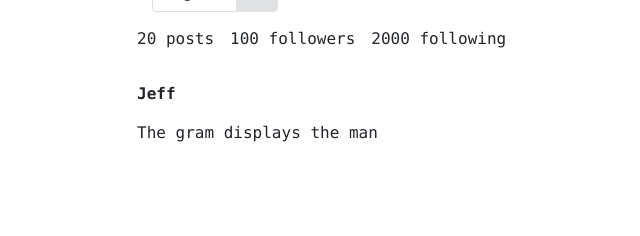
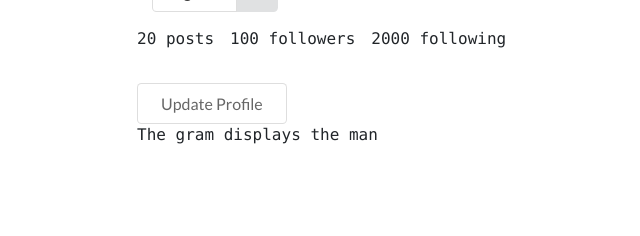
Before and after one commit to i-Krypt/instaclone, a Django app: page /profile/ in a window 1280 px wide. Shown: the part 125-361 px from the top of the page, without its empty margins (328-968 px from the left). Run offline with Django 3.2, Linux system fonts and the light colour scheme; some libraries are stand-ins or nearby versions.

Commit message:
made chages to the profile page

```diff
--- a/insta/templates/profile.html
+++ b/insta/templates/profile.html
@@ -31,7 +31,9 @@
           <p class="text-monospace ml-3">2000 following</p>
         </div>
         <div class="row3 mt-3">
-          <p class="text-monospace font-weight-bold">Jeff</p>
+          <div class="update">
+            <a href="{% url 'profile-update' %}" class="ui basic button">Update Profile</a>
+          </div>
           <p class="text-monospace">The gram displays the man</p>
         </div>
 
@@ -69,5 +71,6 @@
 
             {% endfor %}
 
+
         </div>
 {% endblock %}
```
